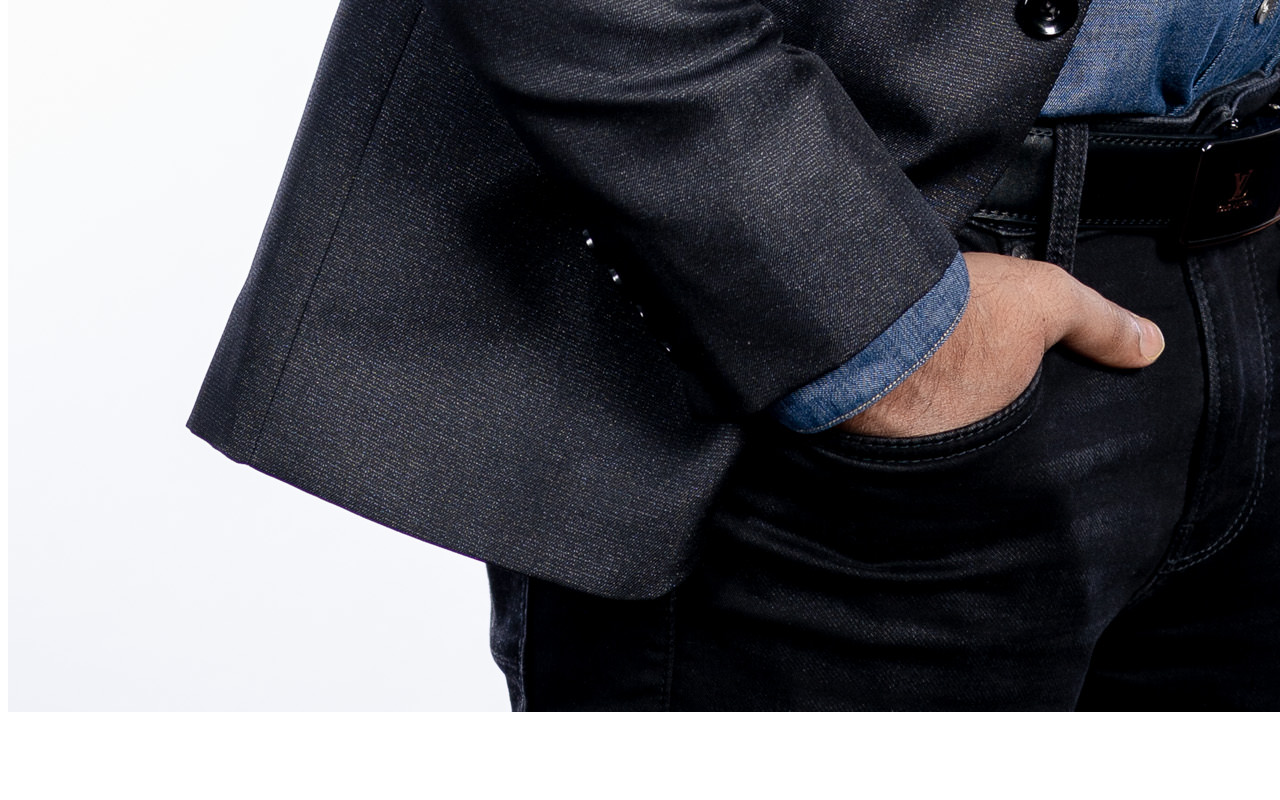
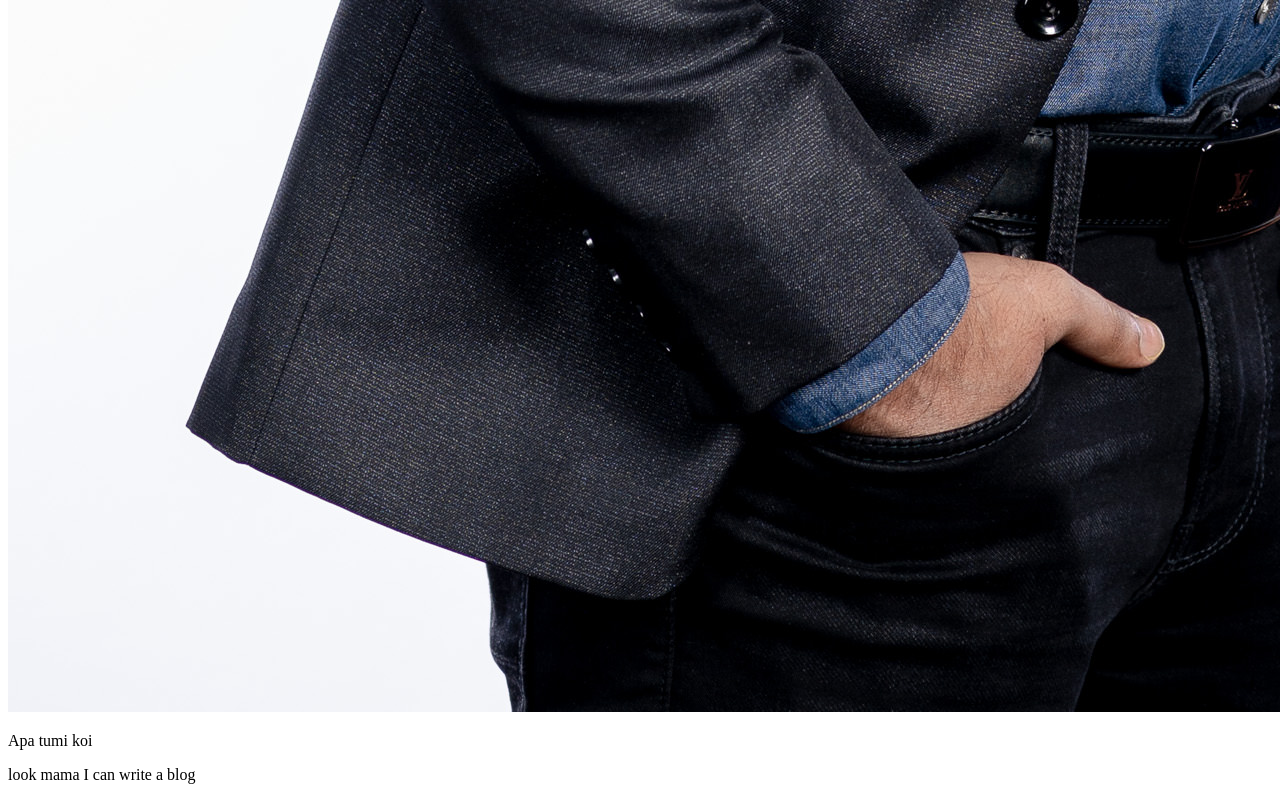
Before and after one commit to SajibBhattacharjee/my-fourth-repo, a plain HTML site: page index.html in a window 1280 px wide. Shown: the part 2443-3243 px from the top of the page. Before the commit the page ends 3167 px from the top, so only its background shows below. Drawn offline with Linux system fonts and the light colour scheme.

Commit message:
new blog added

```diff
--- a/index.html
+++ b/index.html
@@ -11,5 +11,7 @@
     <h3>keep rocking</h3>
     <p>Nothing is more interesting than code</p>
     <img src="sajib.jpg" alt="">
+    <p>Apa tumi koi</p>
+    <p>look mama I can write a blog</p>
 </body>
 </html>
```
